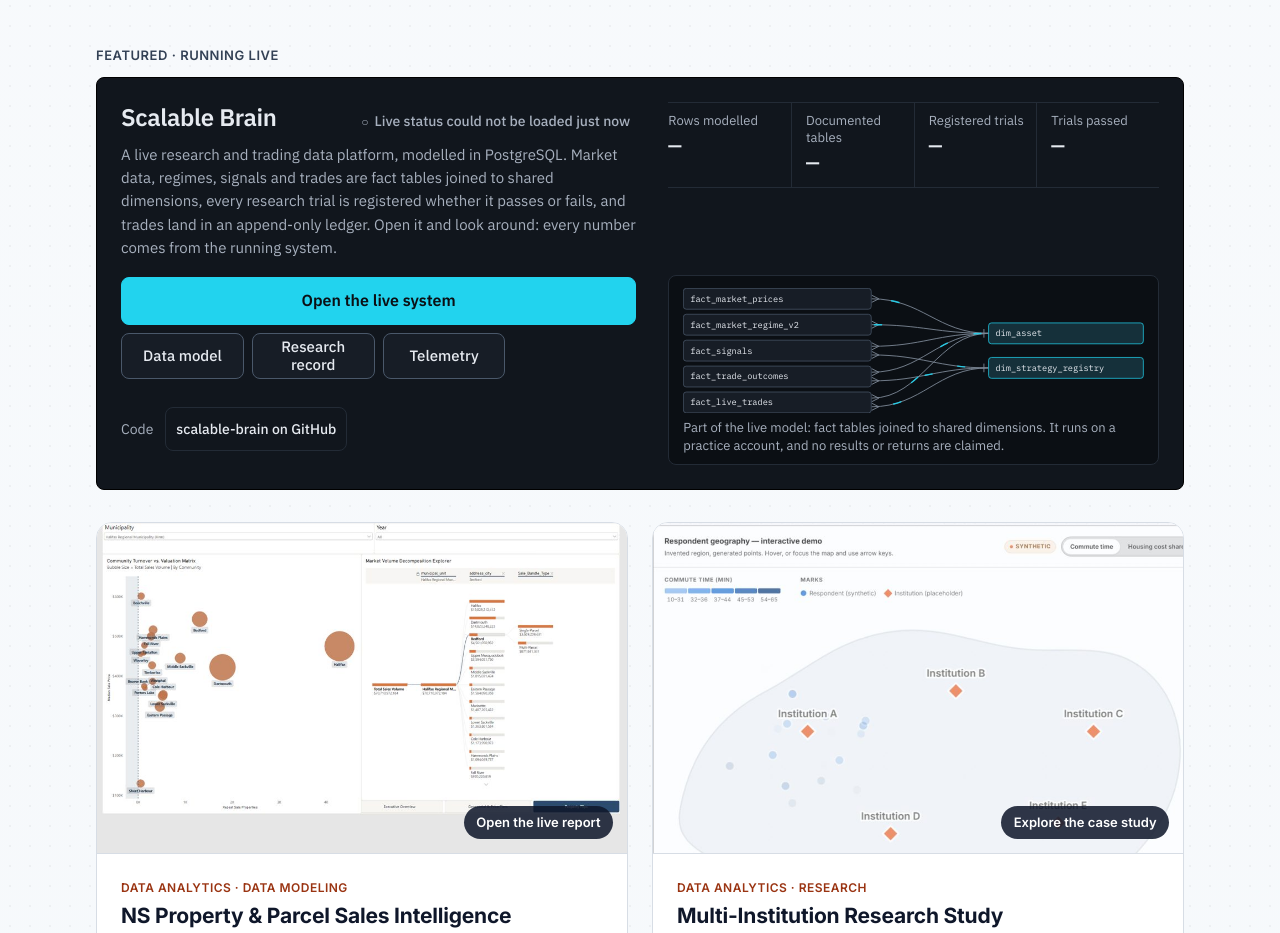
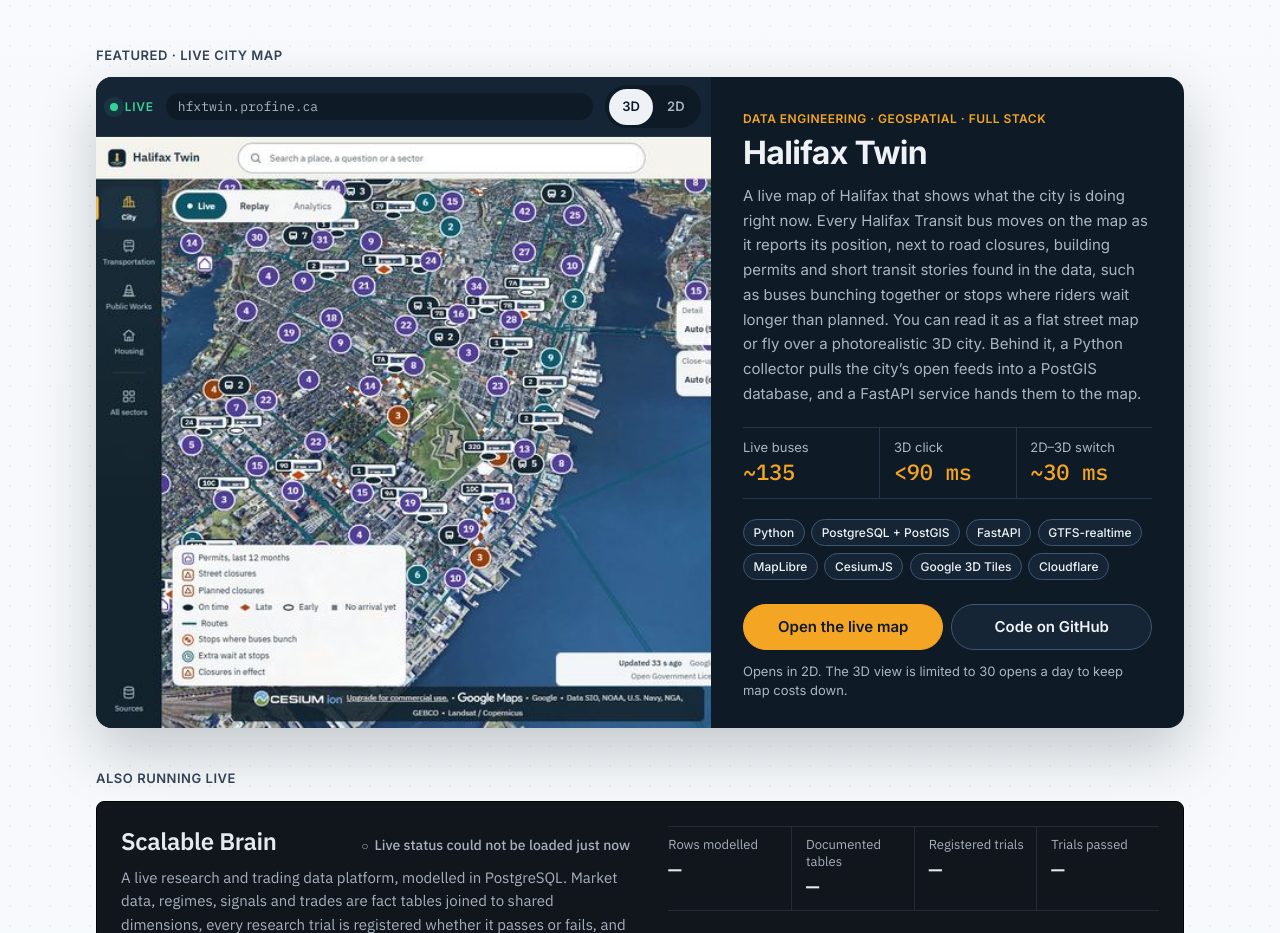
Before and after one commit to emmanuelebube13/Portfolio, a plain HTML site: page index.html in a window 1280 px wide. Shown: the part 1184-2117 px from the top of the page. Drawn offline with nearby package versions, Linux system fonts and the light colour scheme; no server answers.

Commit message:
Feature Halifax Twin at the top of Selected work
The Halifax Digital Twin is now live at hfxtwin.profine.ca, so it moves
from a design-phase card to the featured spot: a dark panel with real
3D and 2D screenshots (switchable), a plain-language description, three
figures from the live site, the tech stack, and links to the live map
and the code. The old card and its concept-model image are removed so
the project is not listed twice; the #work-halifax-twin anchor is kept.

Co-Authored-By: Claude Opus 5.5 <noreply@anthropic.com>

```diff
--- /dev/null
+++ b/css/hfx.css
@@ -0,0 +1,287 @@
+/* ============================================================
+   HALIFAX TWIN: featured project at the top of Selected work.
+   Dark navy and warm amber, taken from the live site's own panel,
+   so the card reads as a window onto the real thing.
+   ============================================================ */
+
+:root {
+  --hfx-bg: #0E1A26;
+  --hfx-raised: #152535;
+  --hfx-line: #24384B;
+  --hfx-line-strong: #3E5770;
+  --hfx-text: #EEF2F6;
+  --hfx-dim: #A9B6C4;
+  --hfx-amber: #F5A524;
+  --hfx-amber-hover: #FFBC4A;
+  --hfx-live: #34D399;
+}
+
+.hfx {
+  display: grid;
+  grid-template-columns: 1fr;
+  margin-block: 0.5rem 2.5rem;
+  overflow: hidden;
+  scroll-margin-top: 5rem;
+  border-radius: 1rem;
+  background: var(--hfx-bg);
+  color: var(--hfx-text);
+  box-shadow: 0 24px 60px rgba(14, 26, 38, 0.22);
+}
+
+.hfx:target { box-shadow: 0 0 0 3px rgba(245, 165, 36, 0.45), 0 24px 60px rgba(14, 26, 38, 0.22); }
+
+.hfx :focus-visible { outline: 2px solid var(--hfx-amber); outline-offset: 2px; }
+
+/* ---------- Screenshot with 3D / 2D switch ---------- */
+.hfx-media {
+  position: relative;
+  min-width: 0;
+  background: #0A131C;
+}
+
+.hfx-view {
+  position: relative;
+  display: block;
+  aspect-ratio: 16 / 10;
+  overflow: hidden;
+}
+
+.hfx-shot {
+  position: absolute;
+  inset: 0;
+  width: 100%;
+  height: 100%;
+  object-fit: cover;
+  object-position: left top;
+  opacity: 0;
+  transition: opacity 0.35s ease, transform 0.6s ease;
+}
+
+.hfx-shot.is-active { opacity: 1; }
+
+.hfx-view:hover .hfx-shot.is-active { transform: scale(1.02); }
+
+/* A slim address-bar strip above the picture: live mark, address,
+   and the 3D / 2D switch, kept off the screenshot's own controls. */
+.hfx-bar {
+  display: flex;
+  align-items: center;
+  gap: 0.75rem;
+  padding: 0.5rem 0.6rem 0.5rem 0.85rem;
+  border-bottom: 1px solid var(--hfx-line);
+  background: var(--hfx-raised);
+}
+
+.hfx-live {
+  display: inline-flex;
+  flex: none;
+  align-items: center;
+  gap: 0.45rem;
+  color: var(--hfx-live);
+  font-size: 0.75rem;
+  font-weight: 600;
+  letter-spacing: 0.06em;
+  text-transform: uppercase;
+}
+
+.hfx-url {
+  flex: 1;
+  min-width: 0;
+  overflow: hidden;
+  padding: 0.35rem 0.75rem;
+  border-radius: 9999px;
+  background: var(--hfx-bg);
+  color: var(--hfx-dim);
+  font: 400 0.8125rem/1.2 'IBM Plex Mono', ui-monospace, monospace;
+  text-overflow: ellipsis;
+  white-space: nowrap;
+}
+
+.hfx-dot {
+  width: 0.5rem;
+  height: 0.5rem;
+  border-radius: 9999px;
+  background: var(--hfx-live);
+  box-shadow: 0 0 0 0 rgba(52, 211, 153, 0.6);
+  animation: hfxPulse 2s ease-out infinite;
+}
+
+@keyframes hfxPulse {
+  0% { box-shadow: 0 0 0 0 rgba(52, 211, 153, 0.6); }
+  70% { box-shadow: 0 0 0 0.45rem rgba(52, 211, 153, 0); }
+  100% { box-shadow: 0 0 0 0 rgba(52, 211, 153, 0); }
+}
+
+.hfx-toggle {
+  display: inline-flex;
+  flex: none;
+  padding: 0.2rem;
+  border-radius: 9999px;
+  background: var(--hfx-bg);
+}
+
+.hfx-toggle button {
+  min-width: 2.75rem;
+  min-height: 2.25rem;
+  padding: 0 0.85rem;
+  border: 0;
+  border-radius: 9999px;
+  background: transparent;
+  color: var(--hfx-dim);
+  font: 600 0.8125rem/1 'Inter', system-ui, sans-serif;
+  cursor: pointer;
+  transition: background 0.2s, color 0.2s;
+}
+
+.hfx-toggle button:hover { color: var(--hfx-text); }
+
+.hfx-toggle button[aria-pressed="true"] {
+  background: var(--hfx-text);
+  color: var(--hfx-bg);
+}
+
+/* ---------- Text ---------- */
+.hfx-body {
+  display: flex;
+  flex-direction: column;
+  min-width: 0;
+  padding: 1.5rem;
+}
+
+.hfx-track {
+  font-size: 0.75rem;
+  font-weight: 600;
+  letter-spacing: 0.04em;
+  text-transform: uppercase;
+  color: var(--hfx-amber);
+}
+
+.hfx-name {
+  margin-top: 0.4rem;
+  font-size: clamp(1.5rem, 3vw, 2rem);
+  font-weight: 700;
+  letter-spacing: -0.02em;
+  line-height: 1.15;
+  color: var(--hfx-text);
+}
+
+.hfx-note {
+  margin-top: 0.75rem;
+  font-size: 0.9375rem;
+  line-height: 1.65;
+  color: var(--hfx-dim);
+}
+
+.hfx-stats {
+  display: grid;
+  grid-template-columns: repeat(3, minmax(0, 1fr));
+  margin-top: 1.25rem;
+  border-block: 1px solid var(--hfx-line);
+}
+
+.hfx-stats > div {
+  min-width: 0;
+  padding: 0.7rem 0 0.7rem 0.85rem;
+  border-left: 1px solid var(--hfx-line);
+}
+
+.hfx-stats > div:first-child { padding-left: 0; border-left: 0; }
+
+.hfx-stats dt {
+  font-size: 0.8125rem;
+  line-height: 1.3;
+  color: var(--hfx-dim);
+}
+
+.hfx-stats dd {
+  margin-top: 0.15rem;
+  font: 500 1.375rem/1.3 'IBM Plex Mono', ui-monospace, monospace;
+  letter-spacing: -0.01em;
+  white-space: nowrap;
+  color: var(--hfx-amber);
+}
+
+.hfx-stack {
+  display: flex;
+  flex-wrap: wrap;
+  gap: 0.4rem;
+  margin-top: 1.25rem;
+  list-style: none;
+}
+
+.hfx-stack li {
+  padding: 0.2rem 0.6rem;
+  border: 1px solid var(--hfx-line-strong);
+  border-radius: 9999px;
+  background: var(--hfx-raised);
+  font-size: 0.75rem;
+  font-weight: 500;
+  color: var(--hfx-text);
+}
+
+.hfx-actions {
+  display: grid;
+  grid-template-columns: repeat(2, minmax(0, 1fr));
+  gap: 0.5rem;
+  margin-top: 1.5rem;
+}
+
+.hfx-btn {
+  display: inline-flex;
+  align-items: center;
+  justify-content: center;
+  min-height: 2.875rem;
+  padding: 0.25rem 1rem;
+  border: 1px solid var(--hfx-line-strong);
+  border-radius: 9999px;
+  background: var(--hfx-raised);
+  color: var(--hfx-text);
+  font-size: 0.9375rem;
+  font-weight: 600;
+  text-align: center;
+  text-decoration: none;
+  transition: background 0.2s, border-color 0.2s, box-shadow 0.2s;
+}
+
+.hfx-btn:hover { border-color: var(--hfx-text); }
+
+.hfx-btn-primary {
+  background: var(--hfx-amber);
+  border-color: var(--hfx-amber);
+  color: var(--hfx-bg);
+}
+
+.hfx-btn-primary:hover {
+  background: var(--hfx-amber-hover);
+  border-color: var(--hfx-amber-hover);
+  box-shadow: 0 8px 24px rgba(245, 165, 36, 0.25);
+}
+
+.hfx-fine {
+  margin-top: 0.75rem;
+  font-size: 0.8125rem;
+  line-height: 1.45;
+  color: var(--hfx-dim);
+}
+
+/* ---------- Wide screens: picture left, story right ---------- */
+@media (min-width: 1000px) {
+  .hfx { grid-template-columns: minmax(0, 1.3fr) minmax(0, 1fr); }
+  .hfx-media { display: flex; flex-direction: column; }
+  .hfx-view { flex: 1; aspect-ratio: auto; min-height: 22rem; }
+  .hfx-body { padding: 2rem 2rem 1.75rem; justify-content: center; }
+}
+
+/* ---------- Phones ---------- */
+@media (max-width: 480px) {
+  .hfx-body { padding: 1.25rem 1rem; }
+  .hfx-stats dd { font-size: 1.125rem; }
+  .hfx-stats > div { padding-left: 0.6rem; }
+  .hfx-actions { grid-template-columns: 1fr; }
+}
+
+@media (prefers-reduced-motion: reduce) {
+  .hfx-shot, .hfx-toggle button, .hfx-btn { transition: none; }
+  .hfx-view:hover .hfx-shot.is-active { transform: none; }
+  .hfx-dot { animation: none; }
+}
--- a/index.html
+++ b/index.html
@@ -27,6 +27,7 @@
   <link rel="stylesheet" href="css/home.css?v=20261115d" />
   <link rel="stylesheet" href="css/sb-panel.css?v=20261115d" />
   <link rel="stylesheet" href="css/work.css?v=20261115d" />
+  <link rel="stylesheet" href="css/hfx.css?v=20261125a" />
 </head>
 <body>
 
@@ -136,7 +137,7 @@
           <h2 class="track-title">Data Modeling &amp; Engineering</h2>
           <p class="track-text">Star schemas, point-in-time tables, pipelines and audit ledgers, built so every number can be traced.</p>
           <p class="track-tools">PostgreSQL &middot; Power Query (M) &middot; Google Cloud &middot; Docker</p>
-          <p class="track-proof">See: <a href="#scalable-brain">Scalable Brain</a>, <a href="#work-halifax-twin">Halifax Twin City</a>, <a href="#work-system2">System 2</a></p>
+          <p class="track-proof">See: <a href="#scalable-brain">Scalable Brain</a>, <a href="#work-halifax-twin">Halifax Twin</a>, <a href="#work-system2">System 2</a></p>
         </article>
       </section>
 
@@ -147,7 +148,57 @@
           <p class="section-subtitle">Seven projects, each with something you can open, explore or run.</p>
         </div>
 
-        <p class="work-feature-label">Featured &middot; running live</p>
+        <p class="work-feature-label">Featured &middot; live city map</p>
+        <section class="hfx" id="work-halifax-twin" aria-labelledby="hfx-name">
+          <div class="hfx-media">
+            <div class="hfx-bar">
+              <span class="hfx-live"><span class="hfx-dot" aria-hidden="true"></span>Live</span>
+              <span class="hfx-url">hfxtwin.profine.ca</span>
+              <div class="hfx-toggle" role="group" aria-label="Choose screenshot">
+                <button type="button" data-show="3d" aria-pressed="true">3D</button>
+                <button type="button" data-show="2d" aria-pressed="false">2D</button>
+              </div>
+            </div>
+            <a class="hfx-view" href="https://hfxtwin.profine.ca" target="_blank" rel="noopener noreferrer" aria-label="Open the live Halifax Twin map">
+              <img class="hfx-shot is-active" data-view="3d"
+                   src="images/work/halifax-twin-3d.jpg"
+                   srcset="images/work/halifax-twin-3d-800.jpg 800w, images/work/halifax-twin-3d.jpg 1440w"
+                   sizes="(min-width: 1000px) 640px, 100vw"
+                   alt="Halifax Twin in 3D: photorealistic Halifax peninsula with live, numbered bus markers and a panel of city figures"
+                   width="1440" height="900" />
+              <img class="hfx-shot" data-view="2d"
+                   src="images/work/halifax-twin-2d.jpg"
+                   srcset="images/work/halifax-twin-2d-800.jpg 800w, images/work/halifax-twin-2d.jpg 1440w"
+                   sizes="(min-width: 1000px) 640px, 100vw"
+                   alt="Halifax Twin in 2D: street map of Halifax with live bus markers, transit routes and road closure symbols"
+                   width="1440" height="900" loading="lazy" />
+            </a>
+          </div>
+
+          <div class="hfx-body">
+            <p class="hfx-track">Data Engineering &middot; Geospatial &middot; Full stack</p>
+            <h3 class="hfx-name" id="hfx-name">Halifax Twin</h3>
+            <p class="hfx-note">A live map of Halifax that shows what the city is doing right now. Every Halifax Transit bus moves on the map as it reports its position, next to road closures, building permits and short transit stories found in the data, such as buses bunching together or stops where riders wait longer than planned. You can read it as a flat street map or fly over a photorealistic 3D city. Behind it, a Python collector pulls the city&rsquo;s open feeds into a PostGIS database, and a FastAPI service hands them to the map.</p>
+
+            <dl class="hfx-stats" aria-label="Figures from the live site">
+              <div><dt>Live buses</dt><dd>~135</dd></div>
+              <div><dt>3D click</dt><dd>&lt;90&nbsp;ms</dd></div>
+              <div><dt>2D&ndash;3D switch</dt><dd>~30&nbsp;ms</dd></div>
+            </dl>
+
+            <ul class="hfx-stack" aria-label="Tools">
+              <li>Python</li><li>PostgreSQL + PostGIS</li><li>FastAPI</li><li>GTFS-realtime</li><li>MapLibre</li><li>CesiumJS</li><li>Google 3D Tiles</li><li>Cloudflare</li>
+            </ul>
+
+            <div class="hfx-actions">
+              <a class="hfx-btn hfx-btn-primary" href="https://hfxtwin.profine.ca" target="_blank" rel="noopener noreferrer">Open the live map</a>
+              <a class="hfx-btn" href="https://github.com/emmanuelebube13/halifax-twin-city" target="_blank" rel="noopener noreferrer">Code on GitHub</a>
+            </div>
+            <p class="hfx-fine">Opens in 2D. The 3D view is limited to 30 opens a day to keep map costs down.</p>
+          </div>
+        </section>
+
+        <p class="work-feature-label">Also running live</p>
         <section class="sb" id="scalable-brain" data-tone="idle" aria-labelledby="sb-name">
           <div class="sb-top">
             <h3 class="sb-name" id="sb-name">Scalable Brain</h3>
@@ -307,30 +358,6 @@
               <ul class="work-stack" aria-label="Tools"><li>Python</li><li>PostgreSQL</li><li>Google Cloud</li><li>OANDA API</li></ul>
               <div class="work-actions">
                 <a class="btn btn-orange work-btn" href="https://github.com/emmanuelebube13/system2Executor" target="_blank" rel="noopener noreferrer">Read the code</a>
-              </div>
-            </div>
-          </article>
-
-          <!-- Halifax Twin City -->
-          <article class="work-card" id="work-halifax-twin">
-            <a class="work-media" href="https://github.com/emmanuelebube13/halifax-twin-city" target="_blank" rel="noopener noreferrer" aria-label="Open the Halifax Twin City design on GitHub">
-              <img src="images/work/halifax-twin.jpg" alt="Conceptual model of the Halifax Digital Twin: Transportation and Public Works entities joined to a shared core of locations, events, assets and parties" loading="lazy" width="1120" height="700" />
-              <span class="work-badge">In progress &middot; Phase 1</span>
-              <span class="work-media-cta">See the design</span>
-            </a>
-            <div class="work-body">
-              <p class="work-track">Data Modeling &middot; Data Engineering</p>
-              <h3 class="work-title">Halifax Twin City</h3>
-              <p class="work-summary">A living data model of Halifax that joins city sectors through one shared core, so a question like &ldquo;is new housing going where transit is weakest?&rdquo; can be answered across sectors.</p>
-              <ul class="work-points">
-                <li>17 city sectors scored by a written rubric; three chosen for Phase 1</li>
-                <li>100 business questions and 77 open data sources inventoried</li>
-                <li>47-entity conceptual model and data flow design; live transit feed next</li>
-              </ul>
-              <ul class="work-stack" aria-label="Tools"><li>Conceptual modeling</li><li>draw.io</li><li>GTFS Realtime</li><li>Open data</li></ul>
-              <div class="work-actions">
-                <a class="btn btn-orange work-btn" href="https://github.com/emmanuelebube13/halifax-twin-city" target="_blank" rel="noopener noreferrer">See the design</a>
-                <a class="work-link" href="https://github.com/emmanuelebube13/halifax-twin-city/blob/main/docs/Halifax%20Digital%20Twin%20%E2%80%93%20Project%20Charter%20V1.md" target="_blank" rel="noopener noreferrer">Read the charter</a>
               </div>
             </div>
           </article>
@@ -665,5 +692,6 @@
 
   <script src="js/main.js?v=20261115d"></script>
   <script src="js/sb-live.js?v=20261115d"></script>
+  <script src="js/hfx.js?v=20261125a"></script>
 </body>
 </html>
--- /dev/null
+++ b/js/hfx.js
@@ -0,0 +1,16 @@
+/* Halifax Twin featured card: switch the screenshot between 3D and 2D. */
+(function () {
+  const card = document.getElementById("work-halifax-twin");
+  if (!card) return;
+
+  const shots = card.querySelectorAll(".hfx-shot");
+  const buttons = card.querySelectorAll(".hfx-toggle button");
+
+  buttons.forEach((button) => {
+    button.addEventListener("click", () => {
+      const view = button.dataset.show;
+      shots.forEach((shot) => shot.classList.toggle("is-active", shot.dataset.view === view));
+      buttons.forEach((b) => b.setAttribute("aria-pressed", String(b === button)));
+    });
+  });
+})();
```
Also changed, not shown: images/work/halifax-twin-2d-800.jpg (added), images/work/halifax-twin-2d.jpg (added), images/work/halifax-twin-3d-800.jpg (added), images/work/halifax-twin-3d.jpg (added), images/work/halifax-twin.jpg (deleted).
